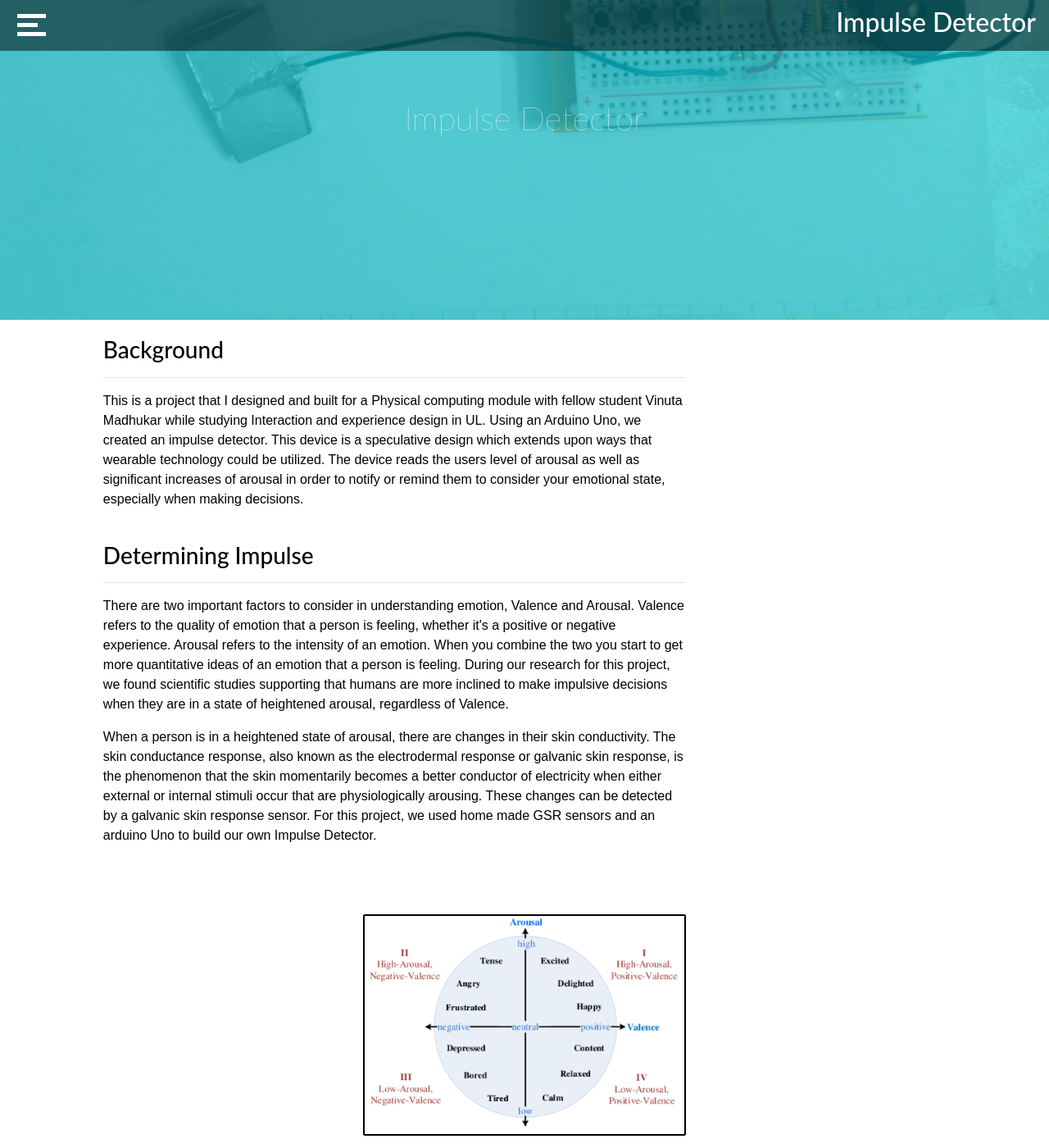
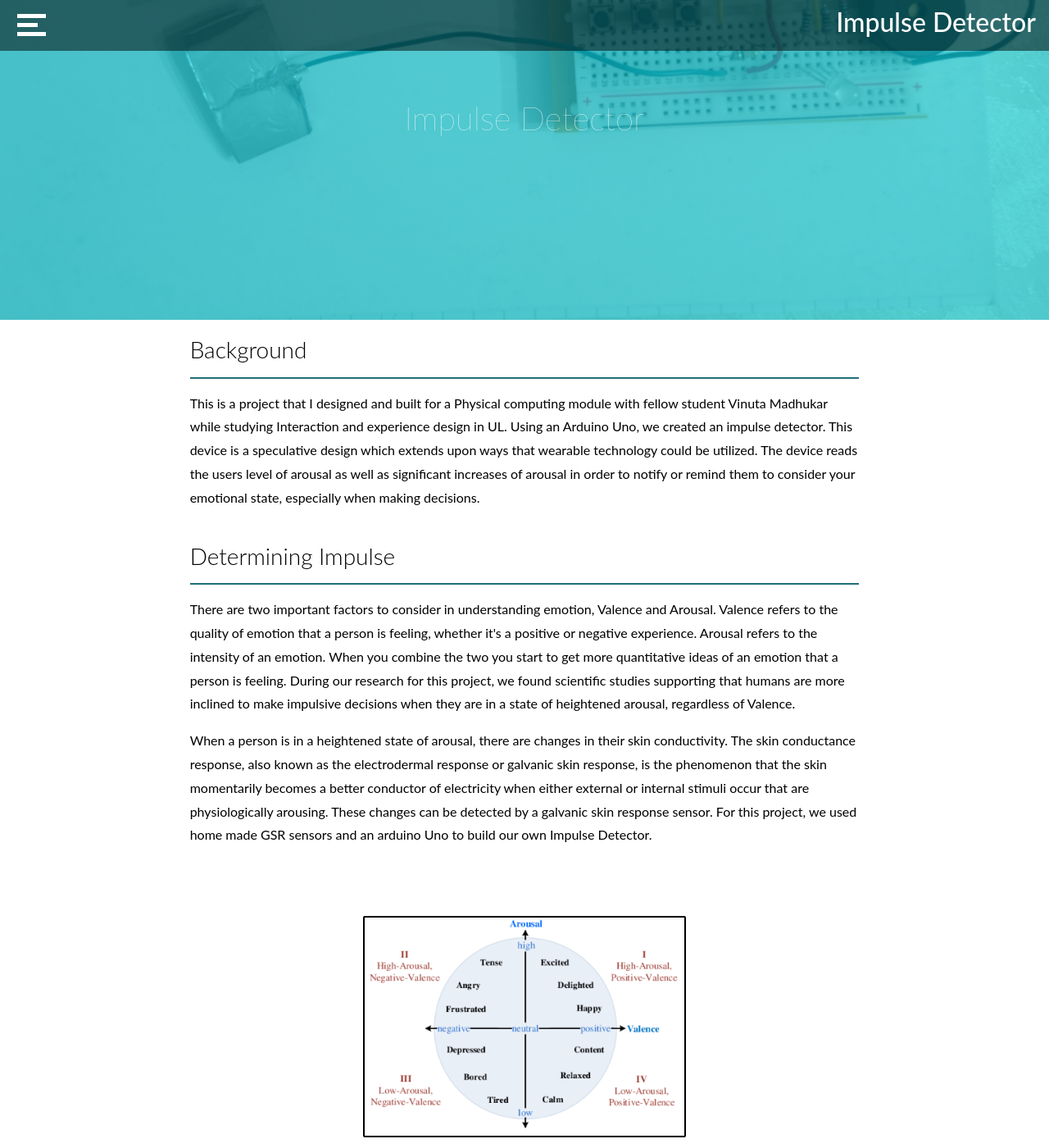
Before and after one commit to Tony8egan/www.TonesDesigns, a Jekyll site: the page built from ImpulseDetector.markdown, in a window 1280 px wide and 1400 px high. Shown: the whole window at 82% size. Built offline with Jekyll 4.4.1, drawn with Linux system fonts in a browser that asks for light colours; nearby versions of some CDN libraries.

Commit message:
Update ImpulseDetector.html

```diff
--- a/_layouts/ImpulseDetector.html
+++ b/_layouts/ImpulseDetector.html
@@ -22,7 +22,10 @@
   }
 
   p{
-      font-family: futura-lt-w01-book,sans-serif;
+      /*font-family: futura-lt-w01-book,sans-serif;*/
+      /*font-family: Avenirnext, sans-serif;*/
+      font-family: 'Lato', sans-serif;
+      line-height: 1.8;
     }
 
     .parallax {
@@ -93,15 +96,15 @@
 
 
   <div class="row" style="background-color:white;padding: 20px; padding-bottom: 35px">
-    <div class="col-sm-1" ></div>
-  <div class="col-sm-7" >
-      <H3 style ="color:black">Background</H3>
-      <hr>
+    <div class="col-sm-2" ></div>
+  <div class="col-sm-8" >
+      <H3 style ="color:black;font-weight: 300;">Background</H3>
+      <hr style ="border: 1px solid; color:#206f78">
 
   <p style ="color:black; " >This is a project that I designed and built for a Physical computing module with fellow student Vinuta Madhukar while studying Interaction and experience design in UL. Using an Arduino Uno, we created an impulse detector. This device is a speculative design which extends upon ways that wearable technology could be utilized. The device reads the users level of arousal as well as significant increases of arousal in order to notify or remind them to consider your emotional state, especially when making decisions.</p>
   <br>
-  <H3 style ="color:black">Determining Impulse</H3>
-      <hr>
+  <H3 style ="color:black;font-weight: 300;">Determining Impulse</H3>
+      <hr style ="border: 1px solid; color:#206f78">
   <p style ="color:black; " >There are two important factors to consider in understanding emotion, Valence and Arousal. Valence refers to the quality of emotion that a person is feeling, whether it's a positive or negative experience. Arousal refers to the intensity of an emotion. When you combine the two you start to get more quantitative ideas of an emotion that a person is feeling. During our research for this project, we found scientific studies supporting that humans are more inclined to make impulsive decisions when they are in a state of heightened arousal, regardless of Valence.</p>
   <p style ="color:black; " >When a person is in a heightened state of arousal, there are changes in their skin conductivity. The skin conductance response, also known as the electrodermal response or galvanic skin response, is the phenomenon that the skin momentarily becomes a better conductor of electricity when either external or internal stimuli occur that are physiologically arousing. These changes can be detected by a galvanic skin response sensor. For this project, we used home made GSR sensors and an arduino Uno to build our own Impulse Detector.</p>
   <br>
@@ -134,7 +137,7 @@
 <div class="row" style="margin-top:75px;  padding-bottom: 35px;padding: 20px;">
   <div class="col-sm-1"></div>
   <div class="col-sm-3">
-      <H3 style ="color:black">Impulse Detector</H3>
+      <H3 style ="color:black;font-weight: 300;">Impulse Detector</H3>
       <p style ="color:black; " >A user rests their fingers on the two pads so that the system can read their level of skin conductivity. The system will beep and flash when dramatic GSR state increases are detected. Different colours represent the GSR state that the user is in. The system is coupled with a messaging system which is controlled by the three buttons. The buttons represent a write/delete, send, and confirm message functions. If a user writes and tries to send a message while they are in a high GSR state which is beyond a certain threshold, they will be prompted with a warning message which reads that their high state of arousal may be influencing their response. The user must then confirm that they want to send a message.</p>
 
 
```
